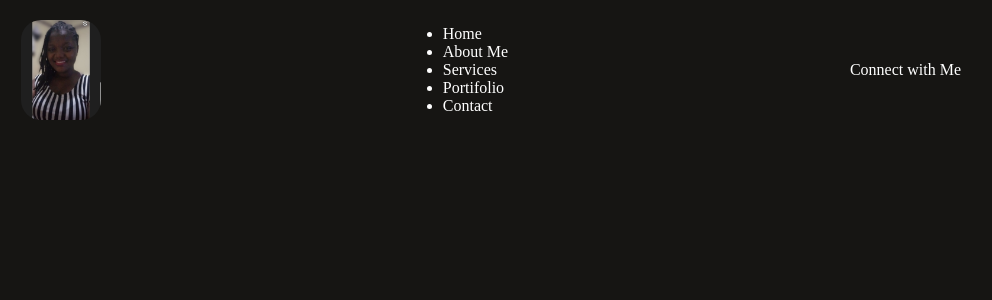
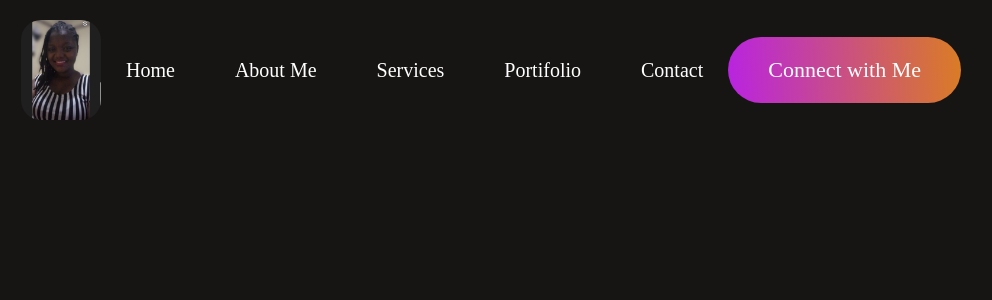
Before and after one commit to nawagirwacatherine/PORTIFOLIO3, a React (Vite) app in the folder real portifolio/: page / in a window 1280 px wide. Shown: the top 300 px of the page, without its empty margins (149-1141 px from the left). Built offline with nearby package versions, Linux system fonts and the light colour scheme.

Commit message:
Add a button with css

```diff
--- a/real portifolio/src/components/Navbar.css
+++ b/real portifolio/src/components/Navbar.css
@@ -5,6 +5,22 @@
     margin: 20px 170px;
 }
 
+.nav-menu{
+    display: flex;
+    align-items: center;
+    list-style: none;
+    gap: 60px;
+    font-size: 20px;
+}
+
+.nav-connect{
+padding: 20px 40px;
+border-radius: 50px;
+background: linear-gradient(267deg,#DA7C25 0.36%,#B923E1);
+font-size: 22px;
+cursor: pointer;
+}
+
 .logo{
     width: 80px;
     height: 100px;
```
